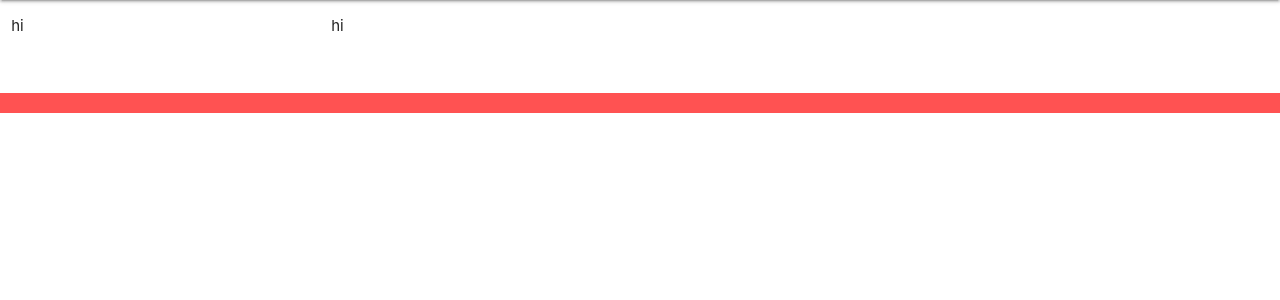
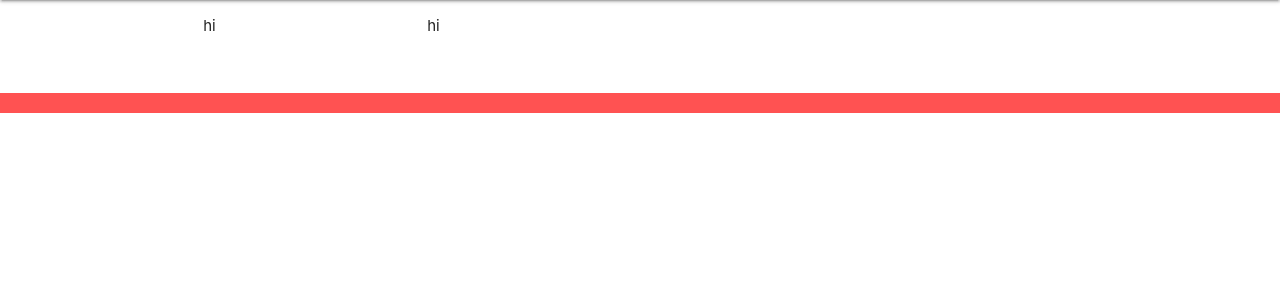
Before and after one commit to BonelessWater/TradingBot, a Django app: page /parameters in a window 1280 px wide. Shown: the part 64-364 px from the top of the page. Run offline with Django 5.2, Linux system fonts and the light colour scheme.

Commit message:
Environmental variable

```diff
--- a/templates/parameters.html
+++ b/templates/parameters.html
@@ -7,7 +7,7 @@ Parameters
 {% block content %}
 
 
-<div class="row">
+<div class="row container">
     <!-- Parameters will be to the side -->
     <div class="col s3">
     <p>hi</p>
--- a/tradingbot/settings.py
+++ b/tradingbot/settings.py
@@ -11,7 +11,6 @@ https://docs.djangoproject.com/en/5.0/ref/settings/
 """
 
 from pathlib import Path
-from keys import django_key
 import os
 
 # Build paths inside the project like this: BASE_DIR / 'subdir'.
@@ -22,6 +21,7 @@ BASE_DIR = Path(__file__).resolve().parent.parent
 # See https://docs.djangoproject.com/en/5.0/howto/deployment/checklist/
 
 # SECURITY WARNING: keep the secret key used in production secret!
+django_key = os.getenv('django_key')
 SECRET_KEY = django_key
 
 # SECURITY WARNING: don't run with debug turned on in production!
```
Also changed, not shown: 1 other file.
